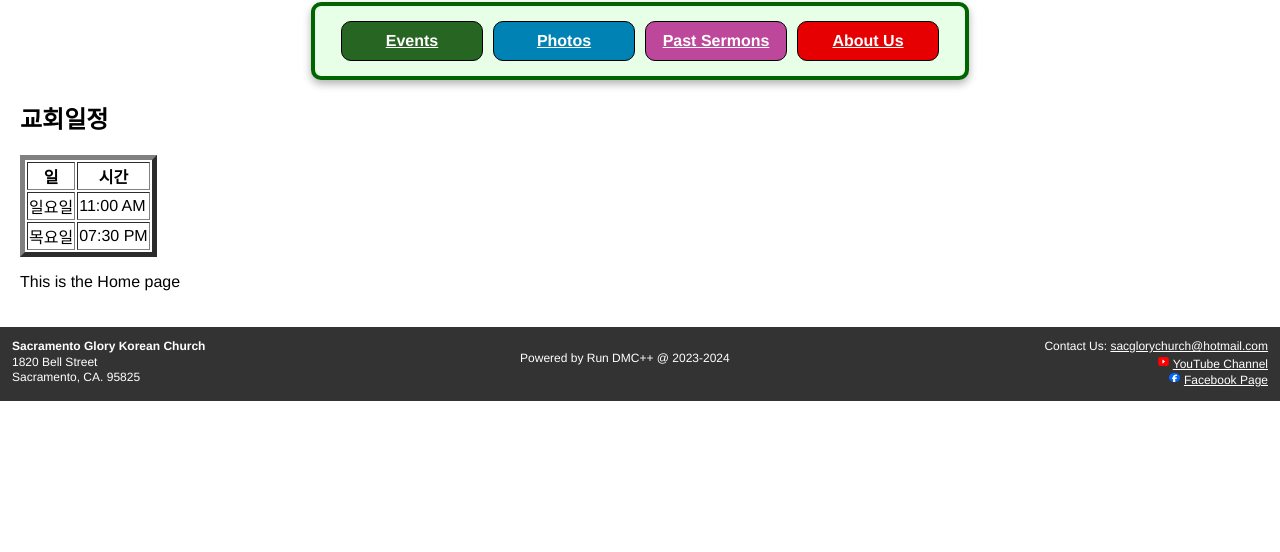
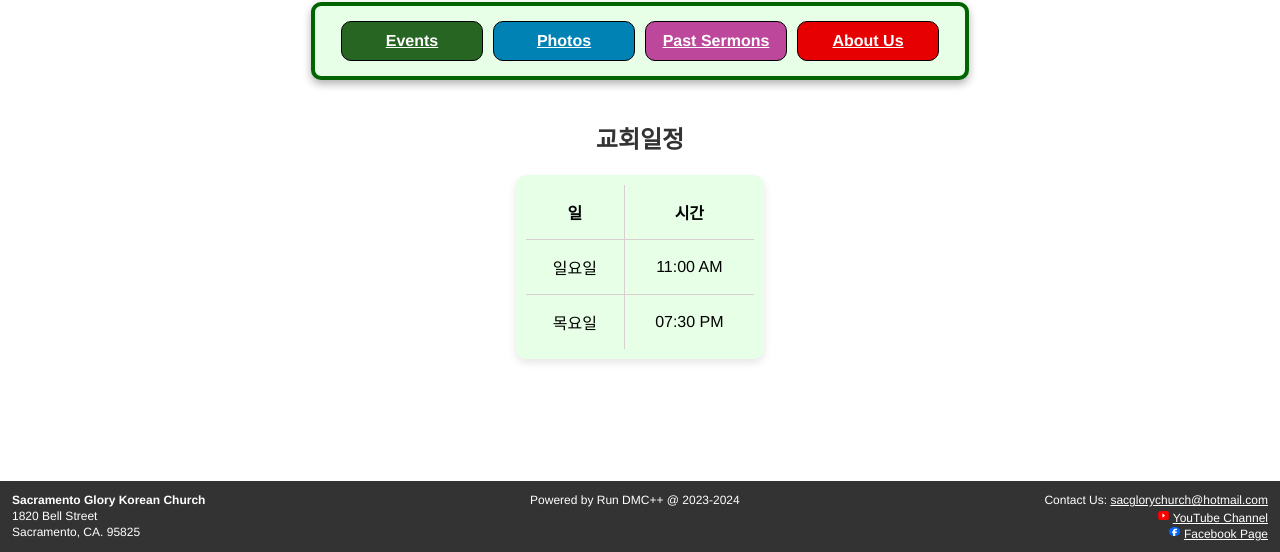
Before and after one commit to AndrewT-CSUS/RunDMCPP_SeniorProject, a React (Create React App) app in the folder Frontend/: page / in a window 1280 px wide. Shown: the part 245-797 px from the top of the page. Built offline with nearby package versions, Linux system fonts and the light colour scheme; no server answers.

Commit message:
DT -173, DT - 172, DT - 167

```diff
--- a/Frontend/src/components/Events.css
+++ b/Frontend/src/components/Events.css
@@ -1,12 +1,12 @@
-/* Center the events  */
+/* Center the events and allow them to wrap to the next line */
 .eventsList {
   display: flex;
-    flex-direction: row;
+  flex-wrap: wrap;
+  gap: 20px;
 }
 
 .event {
   width: 300px;
-    margin-right : 20px;
   border: 4px solid #537802;
   background-color: #e6ffe6;
   padding: 15px;
@@ -14,21 +14,23 @@
   box-shadow: 0 4px 8px rgba(0, 0, 0, 0.1);
   background-image: linear-gradient(to bottom, #e6ffe6, #ccffcc);
   animation: border-animation 1.5s ease-out;
-
+  margin-bottom: 20px;
 }
 
 .event:hover {
   box-shadow: 0 6px 12px rgba(0, 0, 0, 0.1);
   transform: scale(1.05);
-
 }
 
 .event h2 {
   text-shadow: 1px 1px 2px rgba(0, 0, 0, 0.2);
-
 }
 
 @keyframes border-animation {
-    0% { border-width: 0; }
-    100% { border-width: 4px; }
+  0% {
+    border-width: 0;
   }
+  100% {
+    border-width: 4px;
+  }
+}
--- a/Frontend/src/components/events.jsx
+++ b/Frontend/src/components/events.jsx
@@ -26,6 +26,12 @@ function Events() {
     }
   };
 
+  const handleEventClick = (index) => {
+    const updatedEvents = [...events];
+    updatedEvents[index].expanded = !updatedEvents[index].expanded;
+    setEvents(updatedEvents);
+  };
+
   return (
     <main>
       <h1>Events</h1>
@@ -38,11 +44,12 @@ function Events() {
       ) : (
         <div className="eventsList">
           {events.map((event, index) => (
-            <div key={index} className="event">
+            <div key={index} className="event" onClick={() => handleEventClick(index)}>
               <h2>{event.name}</h2>
               <p>Date & Time: {new Date(event.dateTime).toLocaleString()}</p>
               <p>Location: {event.eventLocation}</p>
-              <p>Description: {event.eventDescription}</p>
+              <p>Description: {event.expanded ? event.eventDescription : `${event.eventDescription.slice(0, 100)}...`}</p>
+              {event.expanded && <button>See Less</button>}
             </div>
           ))}
         </div>
--- /dev/null
+++ b/Frontend/src/components/schedule.css
@@ -0,0 +1,48 @@
+/* Schedule container */
+.schedule-container {
+  display: flex;
+  flex-direction: column;
+  align-items: center;
+  margin-bottom: 10px;
+}
+
+/* Schedule table */
+.schedule-table {
+  width: 20%;
+  border: 10px solid #537802;
+  background-color: #e6ffe6;
+  padding: 15px;
+  border-radius: 10px;
+  box-shadow: 0 4px 8px rgba(0, 0, 0, 0.1);
+  border-collapse: collapse;
+  overflow: hidden;
+  transition: box-shadow 0.3s ease;
+}
+
+/* Hover effect */
+.schedule-table:hover {
+  box-shadow: 0 6px 12px rgba(0, 0, 0, 0.1);
+}
+
+.schedule-table th,
+.schedule-table td {
+  padding: 15px;
+  border: 1px solid #d9cfcf;
+}
+
+.schedule-table th {
+  background-color: #e6ffe6;
+  text-align: center;
+}
+
+.schedule-table td {
+  text-align: center;
+}
+
+/* Style for the schedule heading */
+.schedule-heading {
+  margin-bottom: 20px;
+  font-size: 24px;
+  color: #333;
+  text-align: center;
+}
--- a/Frontend/src/components/schedule.jsx
+++ b/Frontend/src/components/schedule.jsx
@@ -2,6 +2,8 @@ import React, { useState } from 'react';
 import { useTranslation } from 'react-i18next';
 import AnnouncementsCarousalComp from './AnnouncementsCarousalComp';
 import MainNavBits from './MainNavBits.jsx';
+import './schedule.css';
+
 // Schedule Component
 function Schedule() {
     const { t } = useTranslation();
@@ -11,9 +13,9 @@ function Schedule() {
                 <AnnouncementsCarousalComp />
                 <MainNavBits />
                 {/* Main content goes here*/}
-                <h2 id="serviceSchedule">{t('serviceSchedule')}</h2>
-                {/*Schedule description maybe? */}
-                <table border={5}>
+                <div className="schedule-container"> {}
+                    <h2 className="schedule-heading">{t('serviceSchedule')}</h2> {}
+                    <table className="schedule-table"> {}
                         <tbody>
                             <tr>
                                 <th id="serviceScheduleDay">{t('serviceScheduleDay')}</th>
@@ -29,7 +31,8 @@ function Schedule() {
                             </tr>
                         </tbody>
                     </table>
-                <p>This is the Home page</p>
+                </div>
+                <p></p>
             </main>
         </>
     );
--- a/Frontend/src/components/shared/footer.css
+++ b/Frontend/src/components/shared/footer.css
@@ -6,9 +6,11 @@
     which makes aligning items much easier :) */
 
     footer {
-    box-sizing: border-box;          /* Include padding & margin in total width to avoid overflow */
-    display: flex;                   /* Allows usage of 'justify-content' */
-    justify-content: space-between;  /* Splits up footer to the left and right */
+        position: fixed;
+        bottom: 0;
+        box-sizing: border-box;
+        display: flex;
+        justify-content: space-between; /* Align left and right content */
         background-color: #333;
         color: white;
         padding: 12px;
@@ -17,20 +19,23 @@ footer {
     }
 
     footer p {
-    line-height: 1.3; /* Creates vertical space between footer text */
+        line-height: 1.3;
+        margin: 0; /* Remove default margin */
     }
 
-/* Left side of the footer with the name, address, state, zip */
     .footer__left {
-    margin: 0;
+        margin-right: 20px; /* Add space between left and right content */
     }
 
-/* Right side of the footer with the email, YouTube, FaceBook links*/
+    .footer__powered-by {
+        text-align: center; /* Center the text */
+    }
+
     .footer__right {
-    display: flex;                /* Allows 'flex-direction' and 'justify-content */
-    flex-direction: column;       /* Aligns items as a column */
-    justify-content: flex-start;  /* Aligns items vertically to the start (top) */
-    align-items: flex-end;        /* Aligns items horizontally to the end (right) */
+        display: flex;
+        flex-direction: column;
+        justify-content: flex-start;
+        align-items: flex-end;
     }
 
     .footer__right p, .footer__right a {
@@ -40,7 +45,6 @@ footer p {
         padding: 0;
     }
 
-/* Social media icons */
     .footer__right img {
         width: 11px;
         height: 9px;
@@ -48,8 +52,7 @@ footer p {
         margin-right: 4px;
     }
 
-/* Container for the social media icons + link, keeps them in a straight line*/
     .container-link-and-logo {
-    display: flex;                /* Allows 'flex-direction' and 'justify-content */
-    flex-direction: row;          /* Aligns items as a row */
+        display: flex;
+        flex-direction: row;
     }
--- a/Frontend/src/components/shared/footer.jsx
+++ b/Frontend/src/components/shared/footer.jsx
@@ -7,9 +7,9 @@ import YouTubeLogo from '../../images/youtube_logo.png';
 function Footer() {
     const location = useLocation(); // State: Current path. Used so we only render Header on certain pages.
 
-    // Conditional: Don't render Header if the current path is '/loginpage'
+    // Conditional: Don't render Footer if the current path is '/loginpage'
     if (location.pathname === '/loginpage') {
-        return null; // Don't render the Header on the login page
+        return null; // Don't render the Footer on the login page
     }
 
     return (
@@ -20,16 +20,14 @@ function Footer() {
                 1820 Bell Street<br></br>
                 Sacramento, CA. 95825
             </p>
-            <p style={{textAlign: 'center'}}>Powered by Run DMC++ @ 2023-2024</p>
+            <p className="footer__powered-by">Powered by Run DMC++ @ 2023-2024</p>
             {/* Footer right side: Links to email, YouTube, FaceBook */}
-            {/* TODO: YouTube & Facebook links & names have placeholders for now */}
             <div className="footer__right">
                 <p>Contact Us: <a href="mailto:sacglorychurch@hotmail.com">sacglorychurch@hotmail.com</a></p>
 
                 <div className="container-link-and-logo">
                     <img src={YouTubeLogo} alt="YouTube Logo"></img>
-                    <a href="https://www.youtube.com/watch?v=dQw4w9WgXcQ" target="_blank" rel="noopener noreferrer">YouTube
-                        Channel</a>
+                    <a href="https://www.youtube.com/watch?v=dQw4w9WgXcQ" target="_blank" rel="noopener noreferrer">YouTube Channel</a>
                 </div>
 
                 <div className="container-link-and-logo">
@@ -39,7 +37,6 @@ function Footer() {
             </div>
         </footer>
     );
-
 }
 
 export default Footer;
```
Also changed, not shown: 2 other files (tests, documents, lock files or other folders). Lines whose indentation alone changed are shown as unchanged.
